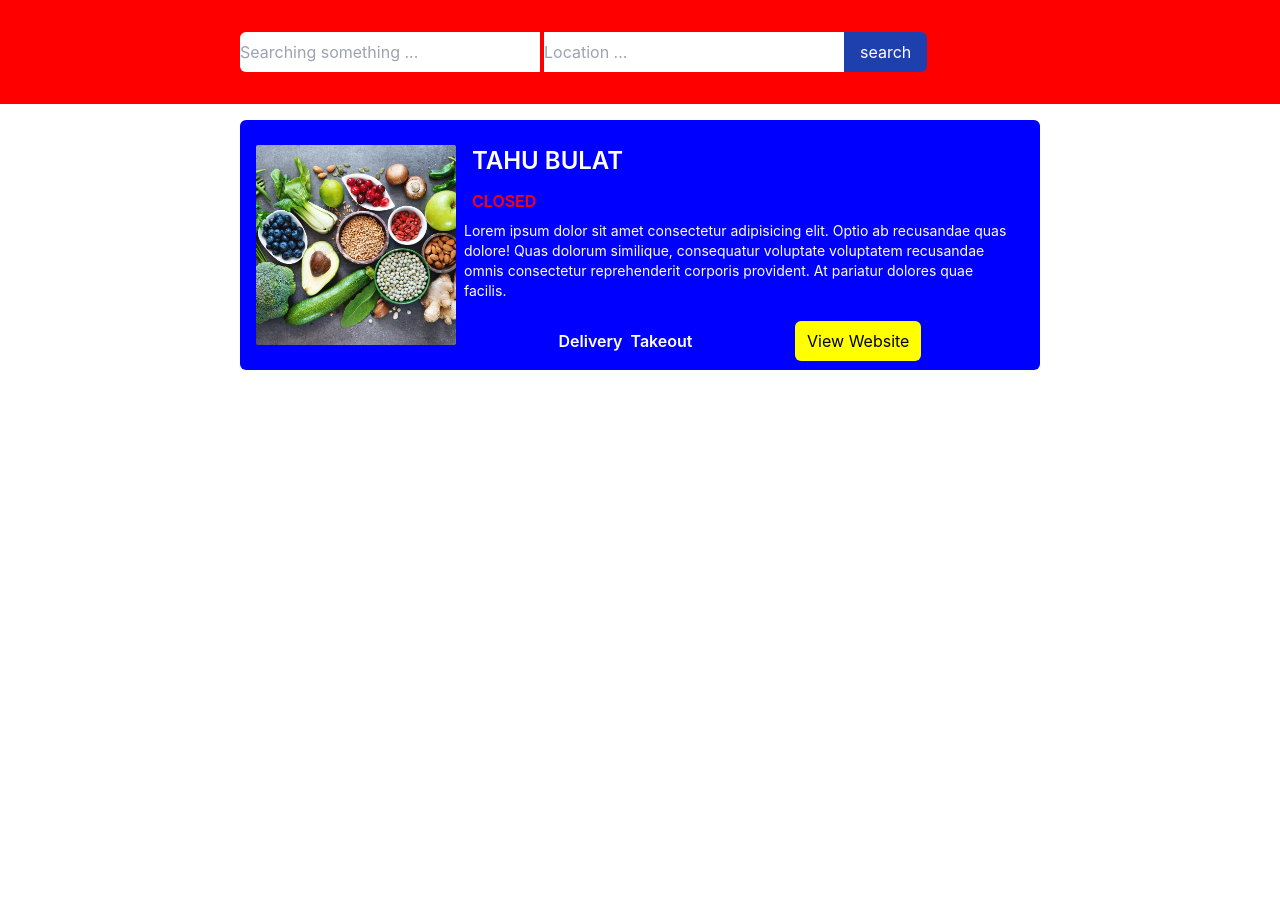
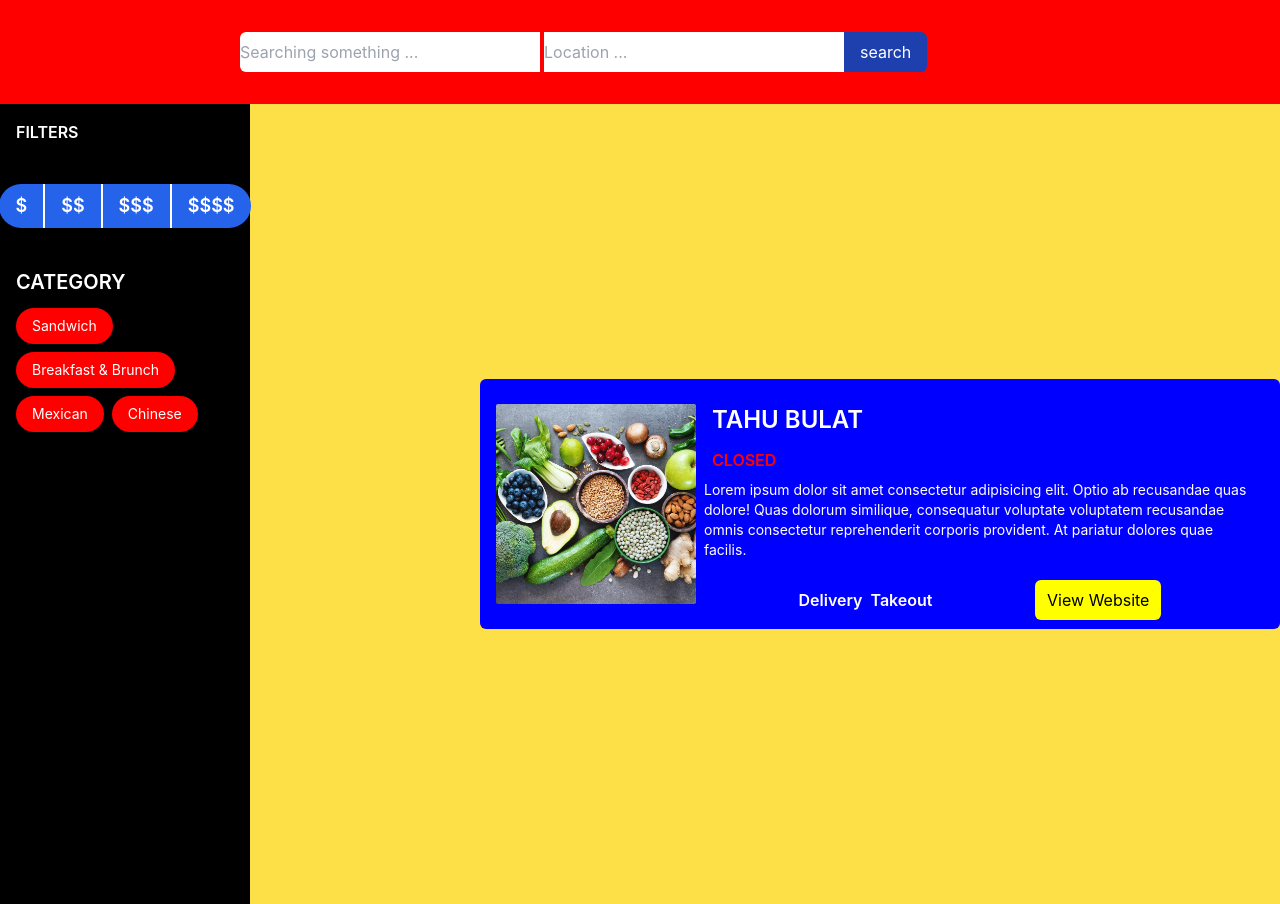
Before and after one commit to rhobbikhaidir/bussines_app, a React (Create React App) app: page / in a window 1280 px wide. Before the commit the page ends 800 px from the top, so only its background shows below. Built offline with nearby package versions, Linux system fonts and the light colour scheme.

Commit message:
add sidebar

```diff
--- a/src/landingPage/LandingPage.js
+++ b/src/landingPage/LandingPage.js
@@ -3,11 +3,86 @@ import Navbar from '../Navbar/Navbar';
 import Img from '../assets/img/food.jpg';
 
 const LandingPage = () => {
+  const categories = [
+    { title: 'Sandwich' },
+    { title: 'Breakfast & Brunch' },
+    { title: 'Mexican' },
+    { title: 'Chinese' },
+  ];
+
+  // const prices = [
+  //   {
+  //     position: 1,
+  //     title: '$',
+  //   },
+  //   {
+  //     position: 2,
+  //     title: '$$',
+  //   },
+  //   {
+  //     position: 3,
+  //     title: '$$$',
+  //   },
+  //   {
+  //     position: 4,
+  //     title: '$$$$',
+  //   },
+  // ];
+
   return (
     <>
       <div>
         <Navbar />
-        <section className='flex justify-center items-center mt-4'>
+        <div className='flex justify-between items-center bg-yellow-300'>
+          <div className='w-[250px] h-screen bg-black px-4 py-4'>
+            <h1 className='text-base font-semibold text-white text-left uppercase mb-10'>
+              Filters
+            </h1>
+            {/* button price */}
+            <div className='flex justify-center items-center mt-3 mb-6'>
+              <button className='bg-blue-600 px-4 py-2 border-white border-r-2 rounded-l-full'>
+                <span className='text-lg font-semibold text-center text-white'>
+                  $
+                </span>
+              </button>
+              <button className='bg-blue-600 px-4 py-2 border-white border-r-2'>
+                <span className='text-lg font-semibold text-center text-white'>
+                  $$
+                </span>
+              </button>
+              <button className='bg-blue-600 px-4 py-2'>
+                <span className='text-lg font-semibold text-center text-white'>
+                  $$$
+                </span>
+              </button>
+              <button className='bg-blue-600 px-4 py-2 rounded-r-full border-white border-l-2'>
+                <span className='text-lg font-semibold text-center text-white'>
+                  $$$$
+                </span>
+              </button>
+            </div>
+            {/* Category*/}
+            <h1 className='text-xl font-semibold uppercase text-white text-left mt-10'>
+              Category
+            </h1>
+            {/* button categories */}
+            <div className='mt-3'>
+              {categories.map((val, i) => {
+                return (
+                  <button
+                    key={i}
+                    className='bg-[red] px-4 py-2 rounded-full text-center mb-2 mr-2'
+                  >
+                    <p className='text-center text-sm font-normal text-white'>
+                      {val.title}
+                    </p>
+                  </button>
+                );
+              })}
+            </div>
+          </div>
+          <div className='flex justify-center items-center'>
+            {/* card image */}
             <div className='bg-[blue] w-[800px] h-[250px] px-4 py-4 rounded-md flex justify-center items-center'>
               <img
                 src={Img}
@@ -24,15 +99,18 @@ const LandingPage = () => {
                 <p className='text-sm text-left font-normal text-white px-2 py-2 mb-3'>
                   Lorem ipsum dolor sit amet consectetur adipisicing elit. Optio
                   ab recusandae quas dolore! Quas dolorum similique, consequatur
-                voluptate voluptatem recusandae omnis consectetur reprehenderit
-                corporis provident. At pariatur dolores quae facilis.
+                  voluptate voluptatem recusandae omnis consectetur
+                  reprehenderit corporis provident. At pariatur dolores quae
+                  facilis.
                 </p>
                 <div className='flex justify-evenly items-center'>
                   <div className='flex justify-center items-end'>
                     <p className='text-white text-base font-semibold mr-2'>
                       Delivery
                     </p>
-                  <p className='text-white text-base font-semibold'>Takeout</p>
+                    <p className='text-white text-base font-semibold'>
+                      Takeout
+                    </p>
                   </div>
                   <a href='/' className='px-3 py-2 bg-[yellow] rounded-md'>
                     View Website
@@ -40,7 +118,14 @@ const LandingPage = () => {
                 </div>
               </div>
             </div>
-        </section>
+          </div>
+        </div>
+
+        {/* <div className='flex justify-start bg-orange-500'></div> */}
+        {/* <div className='flex items-center justify-center bg-yellow-500 border-black border-2'>
+        </div> */}
+        {/* sidebar */}
+        {/* <section className='flex justify-center items-center mt-4 bg-pink-600'></section> */}
       </div>
     </>
   );
```
Lines whose indentation alone changed are shown as unchanged.
